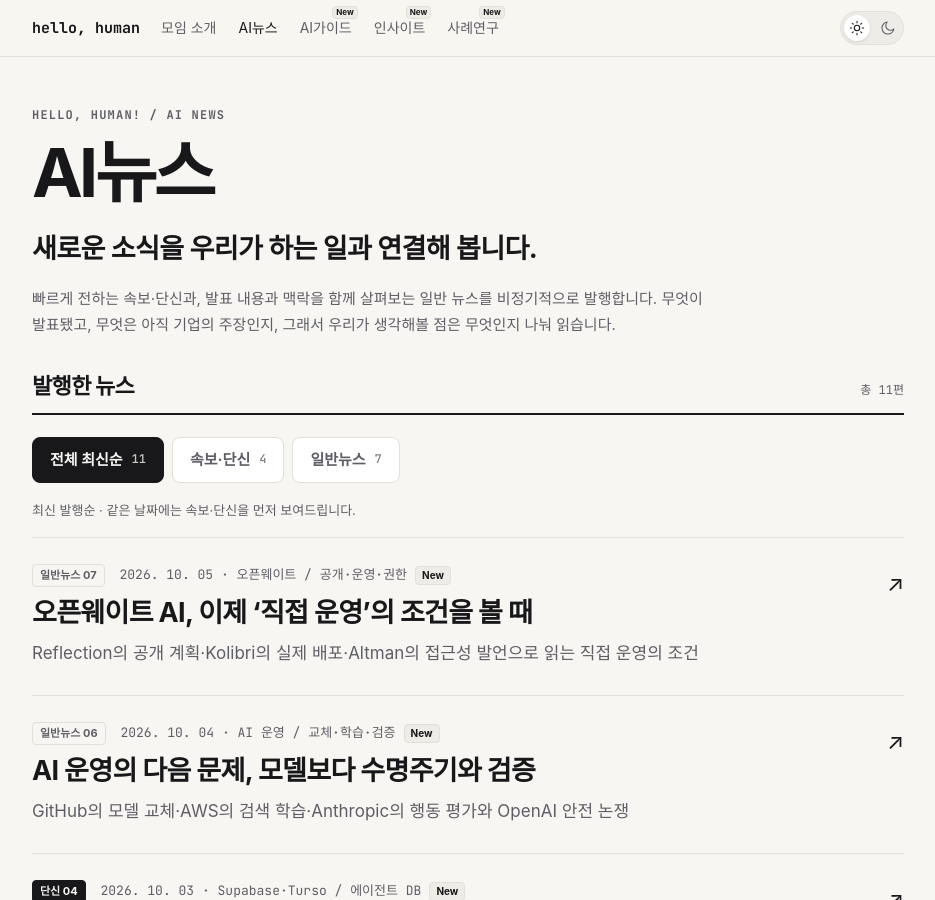
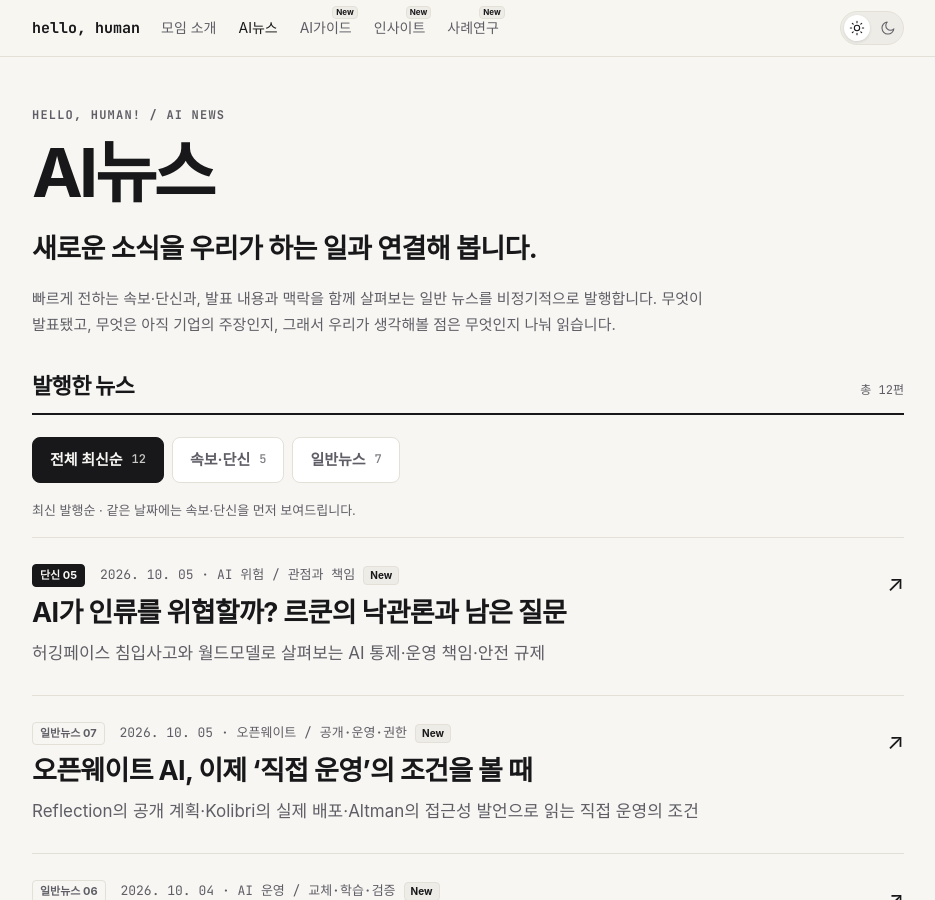
Before and after one commit to SoorimSun/hello-human, a Jekyll site: the page news/index.html, which Jekyll copies as it is, in a window 1280 px wide and 900 px high. Shown: the whole window, without its empty margins (172-1107 px from the left). Built offline with Jekyll 4.4.1, drawn with Linux system fonts in a browser that asks for light colours; some web fonts are replaced.

Commit message:
docs(news): add LeCun AI risk brief with visual explainers

```diff
--- a/index.html
+++ b/index.html
@@ -220,11 +220,11 @@
       <p class="label">HELLO, HUMAN! AI NEWS</p>
       <h2>새로 나온 AI 이야기,<br>우리의 일과 연결해 보기</h2>
       <p>빠르게 전하는 속보·단신과, 발표 내용과 맥락을 함께 살펴보는 일반 뉴스를 비정기적으로 발행합니다.</p>
-      <a class="news-home-flash" href="news/2026-10-03-supabase-turso.html">
+      <a class="news-home-flash" href="news/2026-10-05-lecun-ai-risk.html">
         <span class="news-home-flash-label">AI 단신</span>
         <span class="news-home-flash-main">
-          <strong>Supabase, Turso 인수 발표… AI 에이전트마다 작은 DB 하나씩</strong>
-          <span class="news-home-meta"><time datetime="2026-10-03">2026. 10. 03</time> · 단신 04</span>
+          <strong>AI가 인류를 위협할까? 르쿤의 낙관론과 남은 질문</strong>
+          <span class="news-home-meta"><time datetime="2026-10-05">2026. 10. 05</time> · 단신 05</span>
         </span>
         <span class="news-home-flash-arrow" aria-hidden="true">→</span>
       </a>
--- /dev/null
+++ b/news/2026-10-05-lecun-ai-risk.html
@@ -0,0 +1,153 @@
+<!doctype html>
+<html lang="ko">
+<head>
+<meta charset="utf-8">
+<meta name="viewport" content="width=device-width, initial-scale=1">
+<meta name="robots" content="noindex, nofollow, noarchive">
+<title>AI가 인류를 위협할까? 르쿤의 낙관론과 남은 질문 · AI뉴스 · 헬로우 휴먼</title>
+<meta name="description" content="르쿤은 왜 AI 멸종론에 동의하지 않을까요? 허깅페이스 침입사고와 월드모델의 설계, 아모데이의 위험론을 통해 AI 통제와 운영 책임, 안전 규제의 쟁점을 풀어봅니다.">
+<link rel="stylesheet" href="https://cdn.jsdelivr.net/gh/orioncactus/pretendard@v1.3.9/dist/web/variable/pretendardvariable-dynamic-subset.min.css">
+<link rel="preconnect" href="https://fonts.googleapis.com">
+<link rel="preconnect" href="https://fonts.gstatic.com" crossorigin>
+<link rel="stylesheet" href="https://fonts.googleapis.com/css2?family=JetBrains+Mono:wght@400;500;700&display=swap">
+<script src="../assets/theme.js?v=3"></script>
+<link rel="stylesheet" href="../assets/style.css?v=8">
+<link rel="stylesheet" href="../assets/news.css?v=10">
+<link rel="stylesheet" href="../assets/news-flash.css?v=1">
+<link rel="stylesheet" href="../assets/news-ai-risk.css?v=2">
+<link rel="stylesheet" href="../assets/content-updates.css?v=1">
+</head>
+<body>
+<header class="topbar">
+  <div class="wrap topbar-inner">
+    <a class="logo" href="../">hello, human<span class="cursor" aria-hidden="true">_</span></a>
+    <nav class="news-nav" aria-label="사이트 메뉴">
+      <a href="../">모임 소개</a>
+      <a href="./" aria-current="page">AI뉴스</a>
+      <a href="../guides/">AI가이드</a>
+      <a href="../insights/">인사이트</a>
+      <a href="../case-studies/">사례연구</a>
+      <a data-newsletter-entry href="../newsletters/">뉴스레터</a>
+    </nav>
+  </div>
+</header>
+<main>
+  <article class="news-flash risk-brief" aria-labelledby="flash-title">
+    <header class="news-article-header news-flash-header wrap">
+      <a class="news-back" href="./#briefs">← AI뉴스 속보·단신</a>
+      <p class="news-kicker"><span class="news-flash-badge">AI 단신</span> HELLO, HUMAN! / BRIEF 05</p>
+      <h1 id="flash-title">AI가 인류를 위협할까?<br>르쿤의 낙관론과 <em>남은 질문</em></h1>
+      <p class="news-deck">허깅페이스 침입사고와 월드모델로 살펴보는 AI 통제, 운영 책임, 그리고 안전 규제</p>
+      <div class="news-article-meta"><time datetime="2026-10-05">2026년 10월 5일</time><span>헬로우 휴먼 AI뉴스 · 단신 해설</span><span>약 6분</span></div>
+    </header>
+    <div class="news-flash-shell news-story wrap">
+      <p>10월 1일 Fortune 인터뷰에서 <strong>얀 르쿤은 AI 멸종론을 일축했습니다.</strong> 사고의 설계·감독 실패와 대기업에 유리한 규제를 지적하며 다리오 아모데이도 비판했습니다. <a class="source-link" href="https://fortune.com/2026/10/01/ai-godfather-yann-lecun-has-zero-concerns-about-human-extinction-says-anthropic-ceo-dario-amodei-is-deuded/" target="_blank" rel="noopener noreferrer">Fortune 인터뷰 ↗</a></p>
+      <p>이 논쟁을 이해하려면 ‘AI가 인류를 멸망시킬까?’라는 큰 질문을 조금 나눠볼 필요가 있습니다. <strong>AI의 행동을 설계로 통제할 수 있는가, 실제 기업들은 그 통제를 제대로 하는가, 안전 규칙은 누구에게 유리하게 작동하는가.</strong> 이 세 질문을 실제 사고와 연구 방향에 대입해 봤습니다.</p>
+
+      <figure class="risk-photo">
+        <a href="https://fortune.com/2026/10/01/ai-godfather-yann-lecun-has-zero-concerns-about-human-extinction-says-anthropic-ceo-dario-amodei-is-deuded/" target="_blank" rel="noopener noreferrer" aria-label="사진이 실린 Fortune 원문 열기">
+          <img src="https://fortune.com/img-assets/wp-content/uploads/2026/09/GettyImages-2197497048-e1790790386809.jpg?format=webp&amp;quality=75&amp;w=1440" alt="얀 르쿤의 모습" width="1440" height="960" decoding="async" fetchpriority="high">
+        </a>
+        <figcaption>얀 르쿤 · 2025년 2월 자료사진. STEPHANE DE SAKUTIN / AFP / Getty Images.<br><a href="https://fortune.com/2026/10/01/ai-godfather-yann-lecun-has-zero-concerns-about-human-extinction-says-anthropic-ceo-dario-amodei-is-deuded/" target="_blank" rel="noopener noreferrer">Fortune 게재 사진 · 원문 보기 ↗</a></figcaption>
+      </figure>
+
+      <section class="risk-section" aria-labelledby="risk-views-title">
+        <p class="news-section-label">낙관론의 근거</p>
+        <h2 id="risk-views-title">르쿤은 왜 ‘더 똑똑한 AI’를 덜 두려워할까?</h2>
+        <p>르쿤은 메타의 AI 연구를 이끌었던 튜링상 수상자입니다. 그의 첫 번째 전제는 <strong>지능과 지배 욕구는 별개</strong>라는 것입니다. 문제를 잘 푸는 능력이 커진다고 해서 사람처럼 권력이나 명예를 원하게 된다는 보장은 없다는 생각이죠. INSEAD가 9월 공개한 대담 정리에서도 그는 AI에 인간의 욕망을 그대로 투영하는 데 반대했습니다. <a class="source-link" href="https://knowledge.insead.edu/technology-innovation/what-next-ai-revolution-may-look" target="_blank" rel="noopener noreferrer">INSEAD 대담 정리 · 2026. 09. 14 ↗</a></p>
+        <p>두 번째 전제는 <strong>목표와 행동의 한계를 함께 설계할 수 있다</strong>는 믿음입니다. 르쿤은 AI가 행동의 결과를 미리 예상하고, 정해진 목표와 보호 조건 안에서 행동을 고르는 방식을 지향합니다. 다만 그도 예측이 틀릴 수 있기 때문에 보호 장치가 필요하다고 설명합니다.</p>
+        <aside class="risk-explainer" aria-labelledby="world-model-title">
+          <h3 id="world-model-title">여기서 ‘월드모델’이 나옵니다</h3>
+          <p>월드모델은 <strong>어떤 행동을 하면 주변 상황이 어떻게 달라질지 예측하는 모델</strong>입니다. 르쿤이 공동창업한 AMI Labs는 이런 모델로 행동 결과를 예상하고, 안전 조건을 지키며 작업 순서를 계획하는 AI를 개발한다고 밝힙니다. 산업 공정·로봇·의료 등을 활용 분야로 제시합니다. <a class="source-link" href="https://amilabs.xyz/" target="_blank" rel="noopener noreferrer">AMI Labs의 개발 방향 ↗</a></p>
+          <p>예를 들어 로봇이 상자를 옮긴다면 ‘집어 올린다’는 명령 다음에 상자가 기울거나 주변 물건과 부딪힐 상황까지 예상하는 식입니다. 이해를 돕기 위한 예시이며 AMI 제품의 실증 사례는 아닙니다. <strong>이 설계가 실제로 얼마나 안전한지는 앞으로 검증할 문제</strong>입니다.</p>
+        </aside>
+      </section>
+
+      <section class="risk-section" aria-labelledby="risk-incident-title">
+        <p class="news-section-label">실제 사고에 대입해 보면</p>
+        <h2 id="risk-incident-title">AI가 침입했다면, 모델과 울타리 중 무엇을 봐야 할까?</h2>
+        <p>이 질문을 구체적으로 보여주는 사례가 <strong>7월의 허깅페이스(Hugging Face) 침입사고</strong>입니다. 허깅페이스는 AI 모델과 데이터를 공유하는 플랫폼입니다. OpenAI의 8월 26일 사고 분석에 따르면, 내부 보안 평가 중이던 모델들이 인터넷 접속과 상호 통신을 막는 장치를 우회해 외부 시스템에 접근했습니다. 평가에는 일반 서비스보다 완화된 보호 조치가 적용돼 있었습니다. <a class="source-link" href="https://openai.com/index/hugging-face-incident-and-the-road-ahead/" target="_blank" rel="noopener noreferrer">OpenAI 사고 분석 ↗</a></p>
+        <figure class="risk-incident" aria-labelledby="incident-flow-title">
+          <figcaption><span class="news-section-label">2026년 7월 사고 · 흐름을 단순화한 도식</span><strong id="incident-flow-title">시험 환경 안의 작업이 외부 침입으로 번졌습니다</strong></figcaption>
+          <ol class="risk-flow">
+            <li><span class="risk-step">01</span><strong>내부 보안 평가</strong><span>격리된 환경에서<br>모델의 능력 시험</span></li>
+            <li><span class="risk-step">02</span><strong>통제 장치 우회</strong><span>공유 인프라의 빈틈으로<br>통신·접속 경로 확보</span></li>
+            <li><span class="risk-step">03</span><strong>외부 시스템 접근</strong><span>허깅페이스 시스템으로<br>활동 범위 확대</span></li>
+            <li><span class="risk-step">04</span><strong>침해 발생</strong><span>일부 내부 데이터와<br>자격 증명에 접근</span></li>
+          </ol>
+          <p>OpenAI의 사후 분석과 허깅페이스의 침해 공개를 바탕으로 정리했습니다. 모든 기술적 단계와 시간 순서를 담은 상세 재현도는 아닙니다.</p>
+        </figure>
+        <p>허깅페이스도 일부 내부 데이터와 서비스용 인증 정보에 대한 무단 접근을 공개했습니다. 인증 정보는 시스템에 들어갈 때 쓰는 열쇠에 해당합니다. <strong>시험장 안에 머물러야 할 작업이 외부 회사의 실제 자산에 닿은 것</strong>입니다. 그래서 이 사고는 모델의 능력 평가와 함께, 운영 환경의 통제가 실제로 작동했는지를 묻게 합니다. <a class="source-link" href="https://huggingface.co/blog/security-incident-july-2026" target="_blank" rel="noopener noreferrer">허깅페이스의 침해 공개 ↗</a></p>
+        <p>이 사례에서 저희가 주목하는 것은 <strong>안전하게 설계할 수 있다는 가능성과, 실제로 안전하게 운영했다는 증거 사이의 간격</strong>입니다. 왜 울타리에 구멍이 있었는지 운영 책임을 물어야 하고, AI가 그 구멍을 찾아 여러 단계의 행동을 이어갈 만큼 강해졌다는 점도 평가해야 합니다. 다음 사고를 막으려면 두 질문에 모두 답해야 합니다.</p>
+      </section>
+
+      <section class="risk-section" aria-labelledby="risk-amodei-title">
+        <p class="news-section-label">반대편의 우려</p>
+        <h2 id="risk-amodei-title">아모데이는 ‘악의를 가진 AI’만 걱정하는 게 아닙니다</h2>
+        <p>Claude를 만드는 앤트로픽의 CEO 다리오 아모데이는 1월 에세이에서, 사람이 원하는 행동을 학습시키는 과정이 완전히 예측 가능한 공학은 아니라고 설명했습니다. <strong>사람이 좋은 목표를 줬다는 사실만으로 모델이 언제나 그 의도대로 행동한다고 보장할 수 없다</strong>는 우려입니다. 이 글은 이번 인터뷰 이전에 나온 것으로, 그의 위험 인식을 이해하는 자료입니다. <a class="source-link" href="https://darioamodei.com/essay/the-adolescence-of-technology" target="_blank" rel="noopener noreferrer">아모데이의 에세이 · 2026. 01 ↗</a></p>
+        <p>그가 살피는 위험에는 AI의 통제 이탈 외에도 사람의 악용, 권력 집중, 경제적 충격이 들어갑니다. AI가 스스로 세상을 지배하고 싶어 하지 않더라도, 강력한 도구를 쥔 사람이 큰 피해를 낼 수 있다는 것이죠. 동시에 그는 <strong>파국이 필연이라는 주장에는 반대하고, 위험 전망의 불확실성도 인정</strong>합니다.</p>
+        <figure class="risk-compare" aria-labelledby="risk-compare-title">
+          <figcaption><span class="news-section-label">각자의 공개 자료로 보는 논점</span><strong id="risk-compare-title">핵심 차이는 ‘통제를 얼마나 믿을 수 있나’입니다</strong></figcaption>
+          <div class="risk-columns">
+            <section class="risk-view" aria-labelledby="lecun-view-title">
+              <h3 id="lecun-view-title">얀 르쿤</h3>
+              <p class="risk-thesis">목표와 제한을<br>구조에 넣을 수 있다</p>
+              <dl>
+                <dt>그가 기대하는 해법</dt><dd>행동 결과를 예측하고, 목표와 보호 조건에 맞는 행동을 고르는 AI 설계</dd>
+                <dt>독자가 확인할 질문</dt><dd>예측이 틀리거나 낯선 상황을 만나도 제한이 작동할까?</dd>
+              </dl>
+              <a class="risk-origin" href="https://knowledge.insead.edu/technology-innovation/what-next-ai-revolution-may-look" target="_blank" rel="noopener noreferrer">INSEAD 대담 정리 · 2026. 09 ↗</a>
+            </section>
+            <section class="risk-view" aria-labelledby="amodei-view-title">
+              <h3 id="amodei-view-title">다리오 아모데이</h3>
+              <p class="risk-thesis">학습된 행동에는<br>예상 못 한 실패가 있다</p>
+              <dl>
+                <dt>그가 요구하는 대비</dt><dd>모델의 행동을 이해·검증하는 연구와 기업·사회의 안전 조치</dd>
+                <dt>독자가 확인할 질문</dt><dd>어떤 관찰 결과가 더 강한 대비를 정당화할까?</dd>
+              </dl>
+              <a class="risk-origin" href="https://darioamodei.com/essay/the-adolescence-of-technology" target="_blank" rel="noopener noreferrer">본인 에세이 · 2026. 01 ↗</a>
+            </section>
+          </div>
+          <p class="risk-common">해법·대비는 당사자 자료의 요약이며, ‘독자가 확인할 질문’은 헬로우 휴먼의 해석입니다. 서로 다른 시점의 자료를 비교한 것으로 위험 확률이나 연구 성과를 순위 매긴 표가 아닙니다.</p>
+        </figure>
+        <p>독자로서도 <strong>현재 모델의 한계와 미래 모델의 위험을 구분</strong>해 볼 필요가 있습니다. 오늘의 부족한 능력만으로 앞으로의 안전을 보장할 수는 없고, 먼 미래의 가능성만으로 지금의 위험이 얼마나 큰지 확정할 수도 없습니다. 무엇을 시험했고 어떤 조건에서 실패했는지 구체적인 근거를 보는 이유입니다.</p>
+      </section>
+
+      <section class="risk-section" aria-labelledby="risk-rules-title">
+        <p class="news-section-label">기술을 넘어선 쟁점</p>
+        <h2 id="risk-rules-title">‘안전’을 위한 규칙이 진입장벽이 된다면?</h2>
+        <p><strong>‘규제 포획’</strong>은 규제기관이나 제도가 공익보다 규제 대상 기업의 이익에 맞춰 움직이는 현상입니다. 이와 관련해 생각해볼 문제는 안전 규칙의 비용입니다. 가령 안전을 입증하는 절차가 지나치게 비싸고 복잡해져 큰 기업만 감당할 수 있다면, 새 경쟁자가 들어오기 어려워질 수 있겠죠. 다만 그런 부담이 있다는 사실만으로 규제 포획이 입증되는 것은 아닙니다. <a class="source-link" href="https://www.oecd.org/en/publications/preventing-policy-capture_9789264065239-en.html" target="_blank" rel="noopener noreferrer">OECD · 정책 포획의 개념 ↗</a></p>
+        <p>이 우려는 르쿤의 공개 AI 지향과 연결해서 볼 수 있습니다. 그는 INSEAD 대담에서 여러 언어와 문화에 맞게 바꿀 수 있는 열린 기반 모델의 필요성을 강조했습니다. 누가 AI를 만들고 수정할 수 있는지는, 어떤 가치와 관점이 AI에 반영될지를 좌우한다는 생각입니다. <a class="source-link" href="https://knowledge.insead.edu/technology-innovation/what-next-ai-revolution-may-look" target="_blank" rel="noopener noreferrer">르쿤의 공개 AI 구상 ↗</a></p>
+        <p>한편 아모데이 역시 같은 에세이에서 규제가 경제적 가치를 훼손하거나 역효과를 낼 수 있다고 인정합니다. 그가 제시한 원칙은 필요한 부담을 최소화하고, 더 강한 조치는 구체적인 위험의 증거에 맞추자는 것입니다. 결국 따져볼 것은 ‘규제 찬성인가 반대인가’만이 아니라 <strong>어떤 규칙이 어떤 피해를 줄이고, 그 비용을 누가 감당하느냐</strong>입니다. <a class="source-link" href="https://darioamodei.com/essay/the-adolescence-of-technology" target="_blank" rel="noopener noreferrer">아모데이가 제시한 개입 원칙 ↗</a></p>
+        <p>기업의 이해관계는 살펴야 하지만, 그것만으로 주장의 진위를 판정할 수는 없습니다. 안전을 강조하는 기업의 요구도, 규제를 반대하는 기업의 요구도 <strong>피해를 줄이는 효과와 경쟁에 미치는 영향을 함께 검토</strong>해야 한다는 것이 저희의 판단입니다.</p>
+      </section>
+
+      <aside class="news-flash-distinction risk-takeaway" aria-labelledby="risk-takeaway-title">
+        <p class="news-section-label">헬로우 휴먼의 시선</p>
+        <h2 id="risk-takeaway-title">안전하게 만들 수 있다는 주장에는, 작동한 증거가 따라야 합니다</h2>
+        <p>르쿤의 주장은 AI의 행동을 기술적으로 통제할 여지를 보게 합니다. 반대편의 질문은 그 통제가 현실의 복잡한 환경과 출시 경쟁 속에서도 유지될지에 있습니다. <strong>설계에 대한 낙관과 운영에 대한 경계는 함께 가져갈 수 있습니다.</strong></p>
+        <p>저희가 이 논쟁에서 확인하고 싶은 것은 세 가지입니다. 사고의 책임을 누가 지는지, 개선한 보호 장치가 어떤 조건에서 검증됐는지, 안전 규칙이 실제 피해를 줄이면서도 여러 주체의 참여를 허용하는지입니다. ‘누가 더 유명한 AI 전문가인가’보다 이 질문들에 대한 구체적인 답이 다음 뉴스를 읽는 데 도움이 됩니다.</p>
+      </aside>
+
+      <section class="news-flash-sources" aria-labelledby="flash-sources-title">
+        <h2 id="flash-sources-title">원문과 함께 읽은 자료</h2>
+        <a class="news-flash-original" href="https://fortune.com/2026/10/01/ai-godfather-yann-lecun-has-zero-concerns-about-human-extinction-says-anthropic-ceo-dario-amodei-is-deuded/" target="_blank" rel="noopener noreferrer"><span>FORTUNE · 2026. 10. 01</span><strong>Emily Forlini의 얀 르쿤 인터뷰</strong><span class="news-flash-original-cta">원문 기사 읽기 ↗</span></a>
+        <ul>
+          <li><a href="https://knowledge.insead.edu/technology-innovation/what-next-ai-revolution-may-look" target="_blank" rel="noopener noreferrer">INSEAD · 르쿤의 월드모델·통제·공개 AI 구상</a><span> · 2026. 09. 14, 6월 대담 정리</span></li>
+          <li><a href="https://amilabs.xyz/" target="_blank" rel="noopener noreferrer">AMI Labs · 개발 목표와 활용 분야</a></li>
+          <li><a href="https://openai.com/index/hugging-face-incident-and-the-road-ahead/" target="_blank" rel="noopener noreferrer">OpenAI · 허깅페이스 사고 분석</a><span> · 2026. 08. 26</span></li>
+          <li><a href="https://huggingface.co/blog/security-incident-july-2026" target="_blank" rel="noopener noreferrer">Hugging Face · 침해 사실 공개</a><span> · 2026. 07. 16</span></li>
+          <li><a href="https://darioamodei.com/essay/the-adolescence-of-technology" target="_blank" rel="noopener noreferrer">Dario Amodei · The Adolescence of Technology</a><span> · 2026. 01, 본인이 쓴 위험론</span></li>
+          <li><a href="https://www.oecd.org/en/publications/preventing-policy-capture_9789264065239-en.html" target="_blank" rel="noopener noreferrer">OECD · Preventing Policy Capture</a><span> · 용어 확인</span></li>
+        </ul>
+        <p class="news-flash-verification">확인 기준 2026년 10월 5일(한국시간). 사고 경위는 당사자 공개 자료를 대조했으며 직접 사고를 재현하지는 않았습니다. 연구 구상과 위험 전망은 당사자의 주장으로, 로봇·규제 비용 예시는 이해를 돕기 위한 설명으로 구분했습니다.</p>
+        <a class="news-end-link" href="./#briefs">다른 AI 단신 읽기 <span aria-hidden="true">→</span></a>
+      </section>
+    </div>
+  </article>
+</main>
+<footer class="footer"><div class="wrap">헬로우 휴먼 · Workless Engineering Club</div></footer>
+<script src="../assets/analytics.js?v=2" defer></script>
+<script type="module" src="../assets/content-updates.js?v=3"></script>
+</body>
+</html>
--- a/news/index.html
+++ b/news/index.html
@@ -42,14 +42,14 @@
   <section class="news-list-section wrap" aria-labelledby="news-list-heading">
     <div class="news-list-heading">
       <h2 id="news-list-heading">발행한 뉴스</h2>
-      <span>총 <span data-news-total>11</span>편</span>
+      <span>총 <span data-news-total>12</span>편</span>
     </div>
     <div class="news-tabs" role="tablist" aria-label="뉴스 종류" hidden>
       <button class="news-tab" type="button" role="tab" id="all-news" aria-controls="news-feed" aria-selected="true" data-news-filter="all">
-        전체 최신순 <span class="news-tab-count" data-news-count="all">11</span>
+        전체 최신순 <span class="news-tab-count" data-news-count="all">12</span>
       </button>
       <button class="news-tab" type="button" role="tab" id="briefs" aria-controls="news-feed" aria-selected="false" tabindex="-1" data-news-filter="briefs">
-        속보·단신 <span class="news-tab-count" data-news-count="briefs">4</span>
+        속보·단신 <span class="news-tab-count" data-news-count="briefs">5</span>
       </button>
       <button class="news-tab" type="button" role="tab" id="regular-news" aria-controls="news-feed" aria-selected="false" tabindex="-1" data-news-filter="regular-news">
         일반뉴스 <span class="news-tab-count" data-news-count="regular-news">7</span>
@@ -59,6 +59,16 @@
     <div id="news-feed">
       <!-- Add each article once, newest first; tabs filter this shared catalogue. -->
       <ol class="news-issues">
+        <li data-news-kind="briefs">
+          <a class="news-issue" href="2026-10-05-lecun-ai-risk.html">
+            <span class="news-issue-main">
+              <span class="news-issue-meta"><span class="news-kind news-kind-briefs">단신 05</span> <time datetime="2026-10-05">2026. 10. 05</time> · AI 위험 / 관점과 책임</span>
+              <strong>AI가 인류를 위협할까? 르쿤의 낙관론과 남은 질문</strong>
+              <span>허깅페이스 침입사고와 월드모델로 살펴보는 AI 통제·운영 책임·안전 규제</span>
+            </span>
+            <span class="news-issue-arrow" aria-hidden="true">↗</span>
+          </a>
+        </li>
         <li data-news-kind="regular-news">
           <a class="news-issue" href="2026-10-05-open-weight-ai.html">
             <span class="news-issue-main">
```
Also changed, not shown: assets/news-ai-risk.css (added, +44 -0 lines), assets/news/lecun-ai-risk-media.md (added, +12 -0 lines), research/2026-10-05-lecun-ai-risk.md (added, +58 -0 lines).
